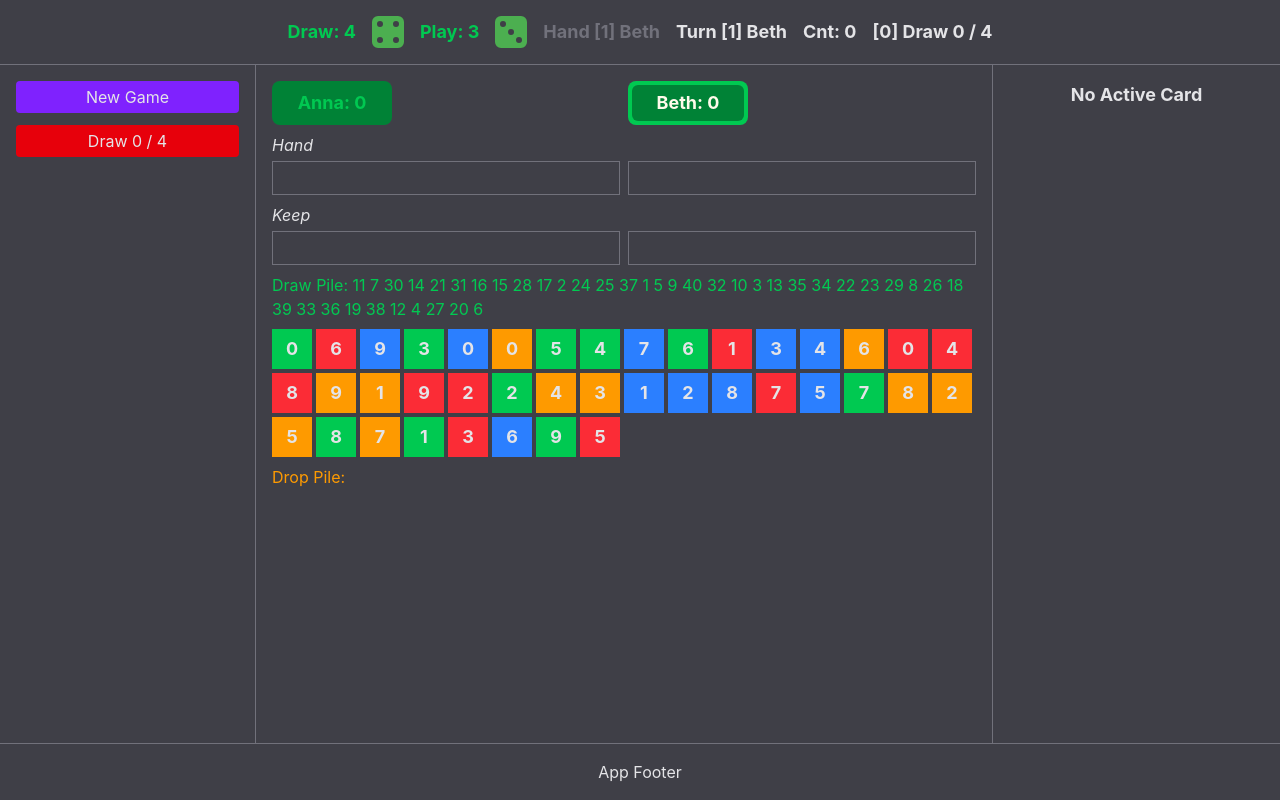
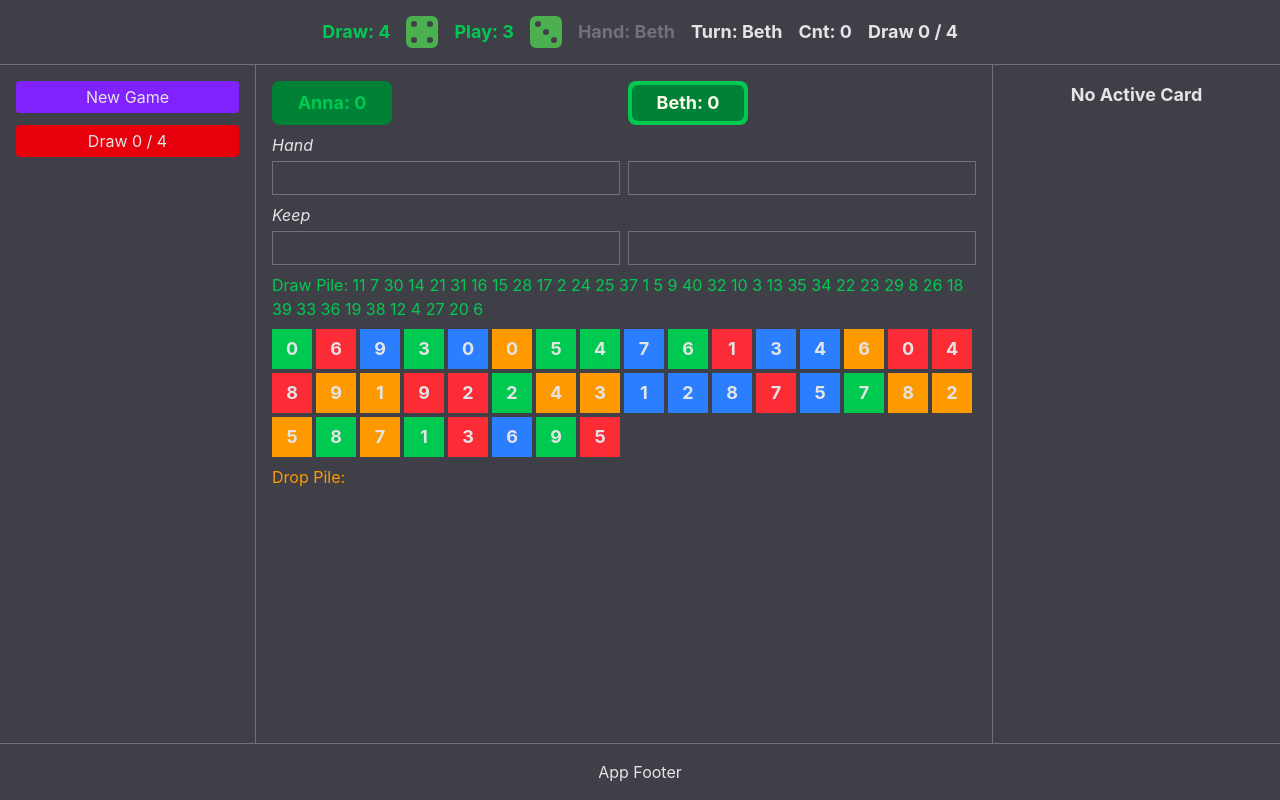
Before and after one commit to trudoholic/ccg2026, a React (Vite) app: page / in a window 1280 px wide. Both pictures are taken after a click on the button "# 2". Built offline with nearby package versions, Linux system fonts and the light colour scheme.

Commit message:
playerHasCards 2

```diff
--- a/src/components/HeaderView.tsx
+++ b/src/components/HeaderView.tsx
@@ -2,7 +2,7 @@ import {
   useFlowStore, phaseNames,
   isBeatOn, isPhaseOn, isTurnOn
 } from "../store/useFlowStore"
-import {usePlayersStore, playerNames} from "../store/usePlayersStore"
+import {usePlayersStore, playerNames, playerHasCards} from "../store/usePlayersStore"
 import Dice from "./Dice"
 
 function HeaderView() {
@@ -10,10 +10,15 @@ function HeaderView() {
   const handIdx = useFlowStore(s => s.handIdx)
   const turnIdx = useFlowStore(s => s.turnIdx)
   const turnCnt = useFlowStore(s => s.turnCnt)
+  const phaseIdx = useFlowStore(s => s.phaseIdx)
   const phaseRules = useFlowStore(s => s.phaseRules)
   const phaseCaption = useFlowStore(
-    s => `[${s.phaseIdx}] ${phaseNames[s.phaseIdx]} ${s.beatCnt} / ${s.phaseRules[s.phaseIdx]}`
+    s => `${phaseNames[s.phaseIdx]} ${s.beatCnt} / ${s.phaseRules[s.phaseIdx]}`
   )
+
+  function hasCards(): boolean {
+    return playerHasCards(turnIdx, phaseIdx)
+  }
 
   return (
     players.length? (
@@ -29,17 +34,17 @@ function HeaderView() {
           <Dice n={phaseRules[1] - 1}/>
 
           <p className={`font-bold text-lg select-none text-zinc-500`}>
-            {`Hand [${handIdx}] ${playerNames[handIdx]}`}
+            {`Hand: ${playerNames[handIdx]}`}
           </p>
 
           {isTurnOn()? (
             <>
-              <p className={`font-bold text-lg select-none`}>{`Turn [${turnIdx}] ${playerNames[turnIdx]}`}</p>
+              <p className={`font-bold text-lg select-none`}>{`Turn: ${playerNames[turnIdx]}`}</p>
               <p className={`font-bold text-lg select-none`}>{`Cnt: ${turnCnt}`}</p>
               {
                 isPhaseOn()? (
                   <p className={`font-bold text-lg select-none`}>
-                    {isBeatOn()? phaseCaption: "End Phase"}
+                    {(isBeatOn() && hasCards())? phaseCaption: `End ${phaseNames[phaseIdx]}`}
                   </p>
                 ): (
                   <p className={`font-bold text-lg select-none`}>End Turn</p>
```
